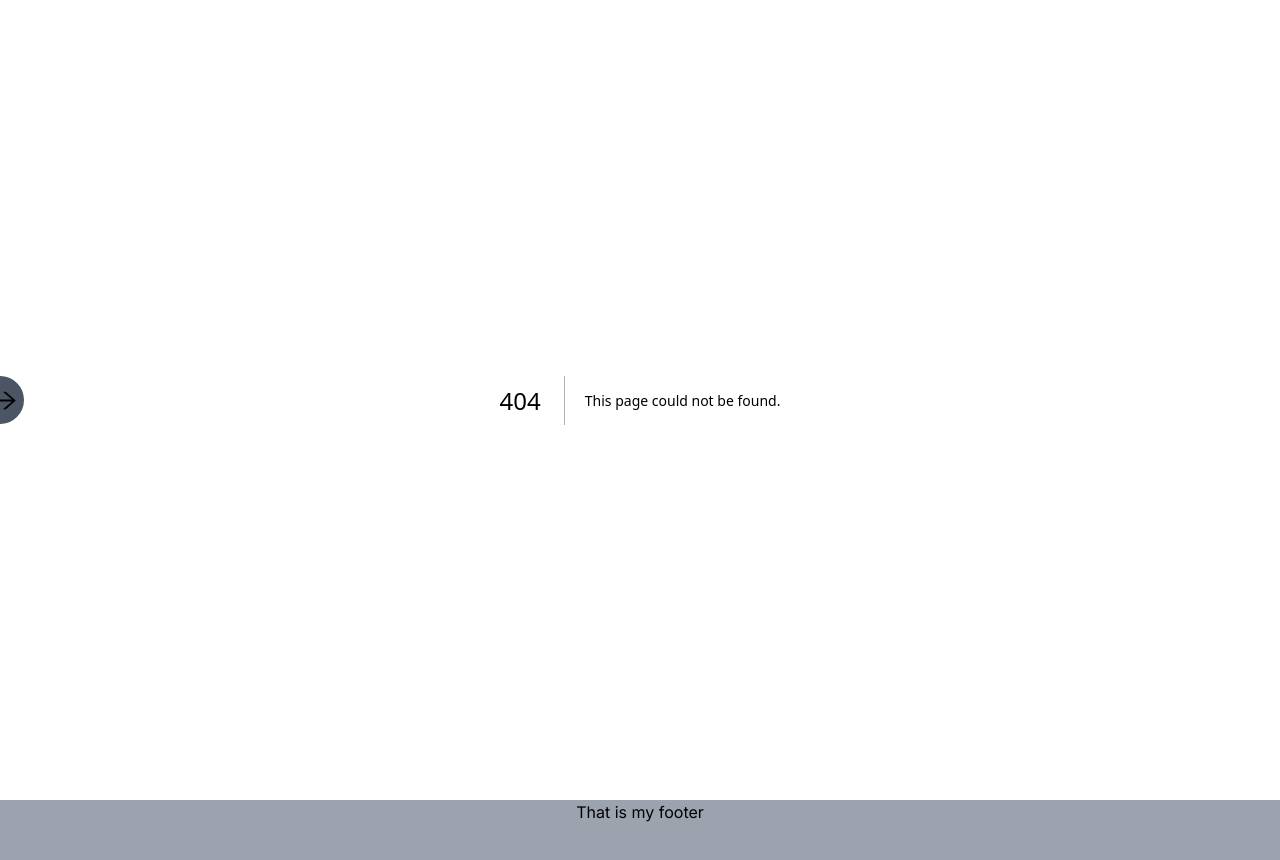
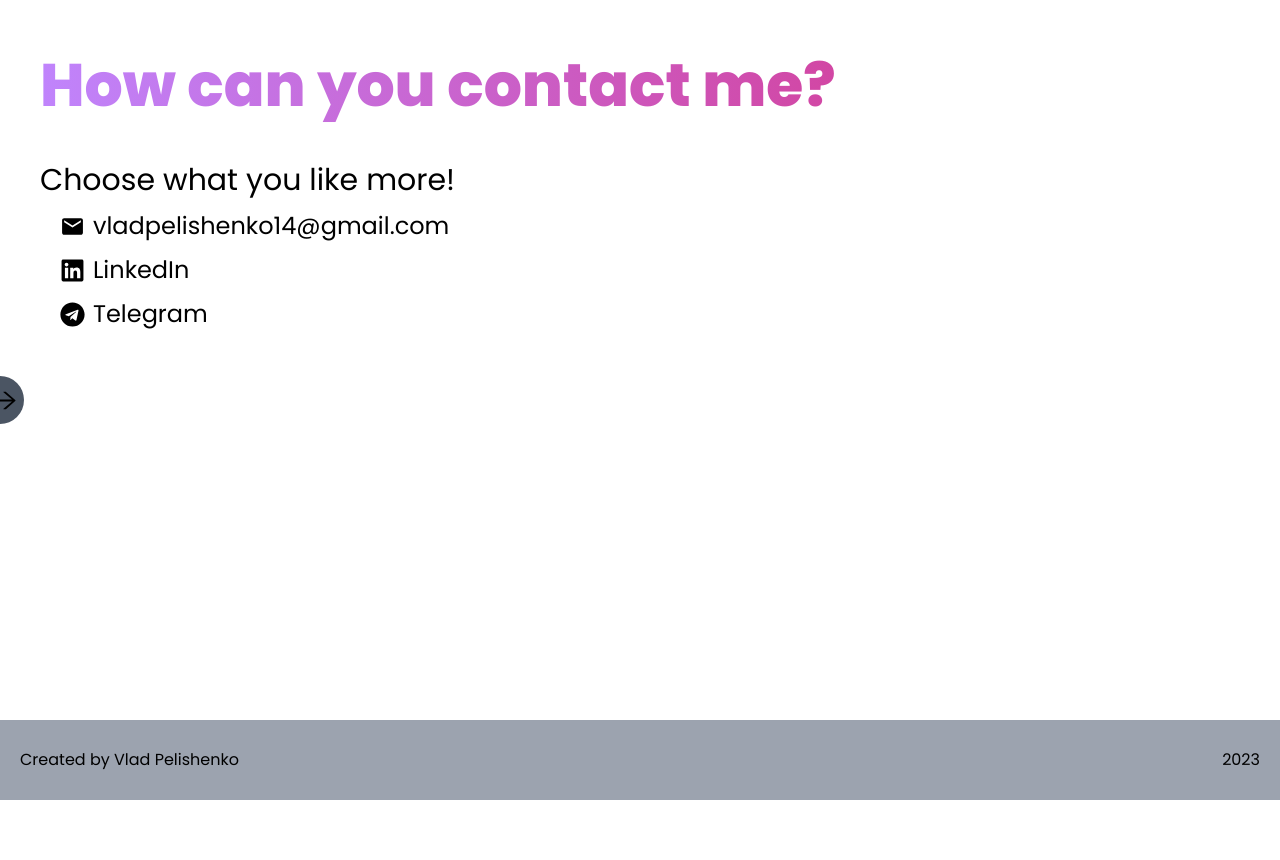
Before and after one commit to Rutakata/portfolio, a Next.js app: page /contacts in a window 1280 px wide. Before the commit this address had no page. Shown: the top 860 px of the page. After the commit the page ends 800 px from the top, so only its background shows below. Built offline with nearby package versions, Linux system fonts and the light colour scheme.

Commit message:
Added contacts page, part of content and styles

```diff
--- a/app/about-me/page.tsx
+++ b/app/about-me/page.tsx
@@ -1,7 +1,30 @@
+import GradientPageHeader from '@/components/common/GradientPageHeader';
+import Photo from '../../public/profile-photo.jpg';
+import Image from 'next/image';
+import { Metadata } from 'next';
+
+
+export const metadata: Metadata = {
+  title: 'About me',
+  description: 'Information about Vlad Pelishenko',
+}
+
 export default function AboutMe() {
   return (
-    <main className="flex-grow xs:p-4 sm:p-10">
-      <h1>About me</h1>
+    <main className="flex-grow xs:px-4 xs:pt-7 sm:p-10">
+      <GradientPageHeader>Who am I?</GradientPageHeader>
+      {/* <h1 className="font-extrabold text-transparent text-6xl bg-clip-text bg-gradient-to-r from-purple-400 to-pink-600">Who am I?</h1> */}
+      <div className='flex gap-5 xs:flex-col sm:flex-row'>
+        <Image src={Photo} alt="My photo" width={400} height={400} placeholder='blur' className='rounded-full cover' />
+        <div className='rounded-lg p-4 text-xl h-fill'>
+          <h2 className='xs:text-center sm:text-left text-2xl text-cyan-500 font-bold pb-2'>My name is Vlad</h2>
+          <p className='xs:text-center sm:text-left'>
+            I am 21. Currently I am a student in Taras Shevchenko Kyiv
+            National University. What do i learn? Computer Science! Do I like it?
+            <strong> Yes!</strong> What profession do i look for? Front-end Developer!
+          </p>
+        </div>
+      </div>
     </main>
   )
 }
--- /dev/null
+++ b/app/contacts/page.tsx
@@ -0,0 +1,36 @@
+import { MdEmail } from 'react-icons/md';
+import { FaLinkedin, FaTelegram } from 'react-icons/fa';
+import GradientPageHeader from '@/components/common/GradientPageHeader';
+import { Metadata } from 'next';
+
+
+export const metadata: Metadata = {
+  title: 'Contacts',
+  description: 'Contacts of Vlad Pelishenko',
+}
+
+export default function Contacts() {
+  const contacts = [{icon: MdEmail, text: 'vladpelishenko14@gmail.com', isLink: false, placeholder: 'Email'},
+                    {icon: FaLinkedin, text: 'https://www.linkedin.com/in/vlad-pelishenko/', isLink: true, placeholder: 'LinkedIn'},
+                    {icon: FaTelegram, text: 'https://t.me/Veternum', isLink: true, placeholder: 'Telegram'}]
+
+  return (
+    <main className='flex-grow xs:px-4 xs:pt-7 sm:p-10'>
+      <GradientPageHeader>How can you contact me?</GradientPageHeader>
+      {/* <h1 className='font-extrabold text-transparent text-6xl bg-clip-text bg-gradient-to-r from-purple-400 to-pink-600 xs:mb-10 sm:mb-5 xs:text-center sm:text-left pl-0'>How can you contact me?</h1> */}
+      <div>
+        <h2 className='xs:text-center sm:text-left xs:text-4xl sm:text-3xl pb-3'>Choose what you like more!</h2>
+        <ul className='flex flex-col gap-3 sm:pl-5 break-words'>
+          {
+            contacts.map(contact => (
+              <li key={contact.placeholder} className='flex xs:flex-col sm:flex-row text-center items-center gap-2 hover:dark:text-yellow duration-75 hover:text-gray-500 text-2xl'>
+                {<contact.icon size={25} />}
+                {contact.isLink ? <a href={contact.text}>{contact.placeholder}</a> : contact.text}
+              </li>
+            ))
+          }
+        </ul>
+      </div>
+    </main>
+  )
+}
--- a/app/layout.tsx
+++ b/app/layout.tsx
@@ -1,11 +1,11 @@
 import { ThemeProvider } from '@/components/app-theme/ThemeProvider';
 import type { Metadata } from 'next';
-import { Inter } from 'next/font/google';
+import { Poppins } from 'next/font/google';
 import SidebarMenu from '@/components/sidebar-menu/SidebarMenu';
 import Footer from '@/components/footer/Footer';
 import './globals.css';
 
-const inter = Inter({ subsets: ['latin'] })
+const inter = Poppins({ subsets: ['latin'], weight: ['400','600', '700', '800', '900'] })
 
 export const metadata: Metadata = {
   title: 'My portfolio',
--- a/app/projects/[projectId]/page.tsx
+++ b/app/projects/[projectId]/page.tsx
@@ -19,7 +19,7 @@ export default async function ProjectDetails({params}: Props) {
   const projectDetaild: Project = await getProjectDetails(params.projectId);
 
   return (
-    <main className="flex-grow xs:p-4 sm:p-10">
+    <main className="flex-grow xs:px-4 xs:pt-7 sm:p-10">
       <h1>{projectDetaild.title}</h1>
       <h2>{projectDetaild.description}</h2>
     </main>
--- a/app/projects/page.tsx
+++ b/app/projects/page.tsx
@@ -1,13 +1,21 @@
+import GradientPageHeader from "@/components/common/GradientPageHeader";
 import ProjectItem from "@/components/projects/ProjectItem";
 import { getProjects } from "@/lib/requests/getProjects"
 import { Project } from "@/lib/types";
+import { Metadata } from "next";
+
+
+export const metadata: Metadata = {
+  title: 'My projects',
+  description: 'Projects of Vlad Pelishenko',
+}
 
 export default async function Projects() {
   const projects = await getProjects();
 
   return (
-    <main className="flex-grow xs:p-4 sm:p-10">
-      <h1>Projects</h1>
+    <main className="flex-grow xs:px-4 xs:pt-7 sm:p-10">
+      <GradientPageHeader>Projects</GradientPageHeader>
       <div className="flex xs:flex-col sm:flex-col md:flex-row lg:flex-row xs:gap-5 md:gap-5 lg:gap-5">
       {
         projects.map((project: Project) => (
--- a/components/app-theme/ThemeSwitcher.tsx
+++ b/components/app-theme/ThemeSwitcher.tsx
@@ -21,7 +21,7 @@ export const ThemeSwitcher = () => {
 
   return (
     <button
-      className={`w-fit h-fit p-2 self-center rounded-full hover:bg-slate-300 hover:dark:bg-[#27303c] duration-200 bg-slate-200 dark:bg-[#2f3a47]`}
+      className={`w-fit h-fit p-2 self-center rounded-full hover:bg-slate-700 hover:dark:bg-yellow duration-200 bg-slate-200 dark:bg-[#2f3a47]`}
       onClick={() => setTheme(theme === "dark" ? "light" : "dark")}
     >
       {theme === "light" ? <BsFillMoonFill size={20} /> : <BsFillSunFill size={20} />}
--- a/components/common/CustomLink.tsx
+++ b/components/common/CustomLink.tsx
@@ -7,12 +7,13 @@ import { AiFillHome } from 'react-icons/ai';
 type Props = {
   href: string,
   text: string,
-  icon: ReactNode
+  icon: ReactNode,
+  pathName: string
 }
 
-export default function CustomLink({href, text, icon}: Props) {
+export default function CustomLink({href, text, icon, pathName}: Props) {
   return (
-    <Link href={href} className='text-xl hover:bg-[#878d99] hover:dark:bg-[#54647a] py-1 px-2 duration-100 rounded-md flex flex-row gap-2 items-center'>
+    <Link href={href} className={`text-xl ${pathName === href ? 'dark:bg-yellow bg-yellow' : ''} hover:bg-[#878d99] hover:dark:bg-yellow py-1 px-2 duration-100 rounded-md flex flex-row gap-2 items-center`}>
       {icon}
       {text}
     </Link>
--- /dev/null
+++ b/components/common/GradientPageHeader.tsx
@@ -0,0 +1,11 @@
+type Props = {
+  children: string
+}
+
+export default function GradientPageHeader({children}: Props) {
+  return (
+    <h1 className="font-extrabold leading-normal text-transparent text-6xl bg-clip-text bg-gradient-to-r from-purple-400 to-pink-600 xs:mb-10 sm:mb-8 xs:text-center sm:text-left pl-0">
+      {children}
+    </h1>
+  )
+}
--- a/components/footer/Footer.tsx
+++ b/components/footer/Footer.tsx
@@ -1,7 +1,8 @@
 export default function Footer() {
   return (
-    <footer className='h-20 flex justify-center bg-gray-400 dark:bg-slate-600'>
-      <p className='inline-block align-middle'>That is my footer</p>
+    <footer className='h-20 flex justify-between items-center bg-gray-400 dark:bg-slate-950 px-5'>
+      <p className='inline-block align-middle'>Created by Vlad Pelishenko</p>
+      <span>2023</span>
     </footer>
   )
 }
--- a/components/sidebar-menu/SidebarMenu.tsx
+++ b/components/sidebar-menu/SidebarMenu.tsx
@@ -3,10 +3,13 @@ import { useState } from "react";
 import { ThemeSwitcher } from "../app-theme/ThemeSwitcher";
 import CustomLink from "../common/CustomLink";
 import { AiOutlineArrowRight, AiOutlineArrowLeft, AiFillHome, AiFillAppstore, AiFillInfoCircle } from 'react-icons/ai';
+import { MdContacts } from 'react-icons/md';
+import { usePathname } from 'next/navigation';
 
 
 export default function SidebarMenu() {
   const [isOpened, setIsOpened] = useState<boolean>(false);
+  const currentPath = usePathname();
 
   const handleMenuClosure = () => {
     setIsOpened(false);
@@ -14,15 +17,16 @@ export default function SidebarMenu() {
 
   return (
     <nav
-      className={`absolute top-0 left-0 flex min-h-screen w-[300px] flex-col justify-between px-3 py-8 bg-gray-600 dark:bg-slate-800 ${isOpened ? 'top-0 left-0': 'top-0 left-[-300px] '} duration-200`}>
+      className={`absolute top-0 left-0 flex min-h-full w-[300px] flex-col justify-between px-3 py-8 bg-gray-600 dark:bg-slate-800 ${isOpened ? 'top-0 left-0': 'top-0 left-[-300px] '} duration-200`}>
       <div className="flex flex-col gap-9">
         <p className="text-xl font-bold px-2 border-b-2 p-1">
-          My portfolio
+          Vlad Pelishenko
         </p>
         <div className='flex flex-col gap-4' onClick={handleMenuClosure}>
-          <CustomLink href='/' text='Home' icon={<AiFillHome size={25} />} />
-          <CustomLink href='/about-me' text='About me' icon={<AiFillInfoCircle size={25} />} />
-          <CustomLink href='/projects' text='Projects' icon={<AiFillAppstore size={25} />} />
+          <CustomLink href='/' text='Home' pathName={currentPath} icon={<AiFillHome size={25} />} />
+          <CustomLink href='/about-me' text='About me' pathName={currentPath} icon={<AiFillInfoCircle size={25} />} />
+          <CustomLink href='/projects' text='Projects' pathName={currentPath} icon={<AiFillAppstore size={25} />} />
+          <CustomLink href='/contacts' text='Contacts' pathName={currentPath} icon={<MdContacts size={25} />} />
         </div>
       </div>
       <ThemeSwitcher />
--- a/tailwind.config.ts
+++ b/tailwind.config.ts
@@ -14,6 +14,9 @@ const config: Config = {
         'gradient-conic':
           'conic-gradient(from 180deg at 50% 50%, var(--tw-gradient-stops))',
       },
+      colors: {
+        'yellow': "#e0bb00"
+      }
     },
     screens: {
       'xs': '360px',
```
Also changed, not shown: public/my-photo.jpg (added), public/profile-photo.jpg (added).
